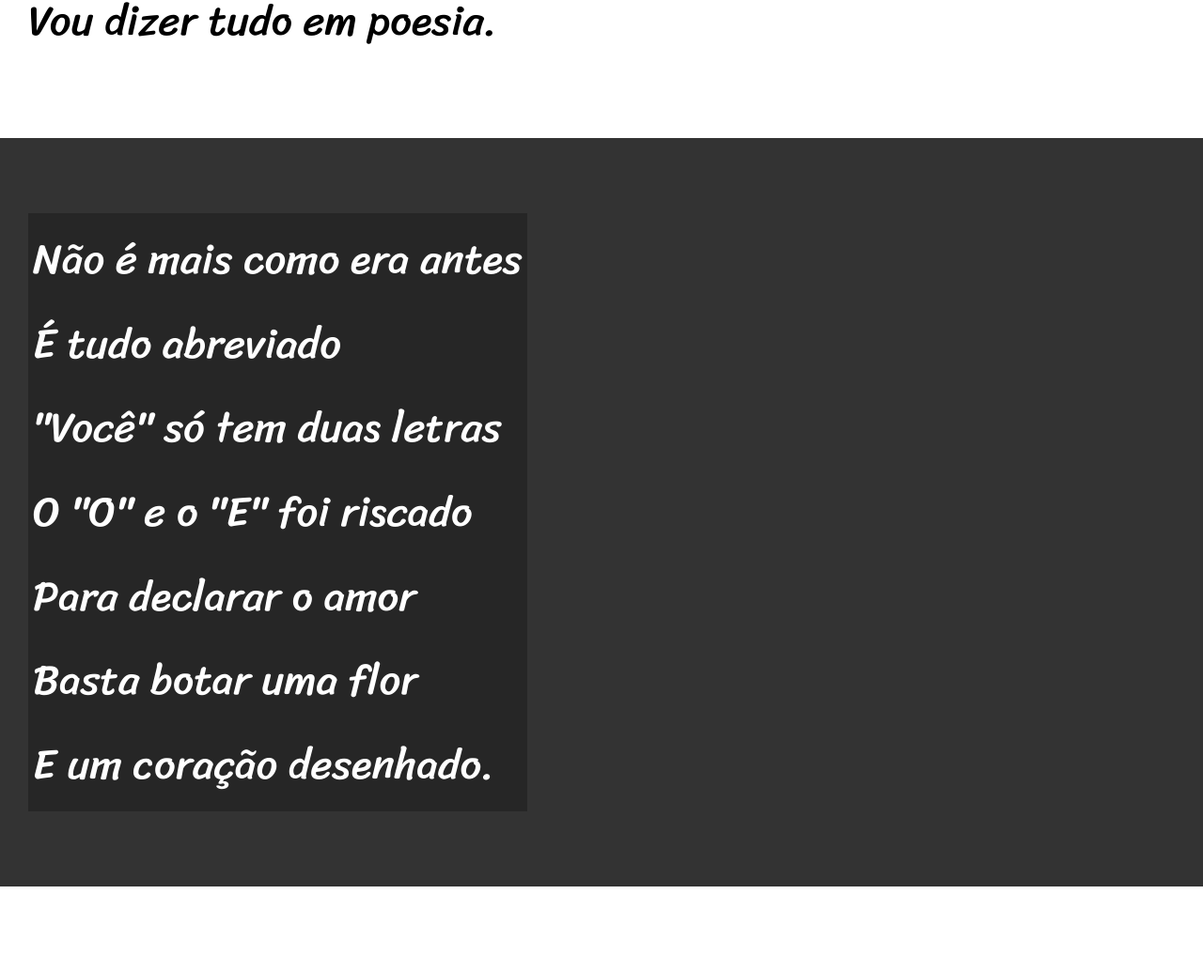
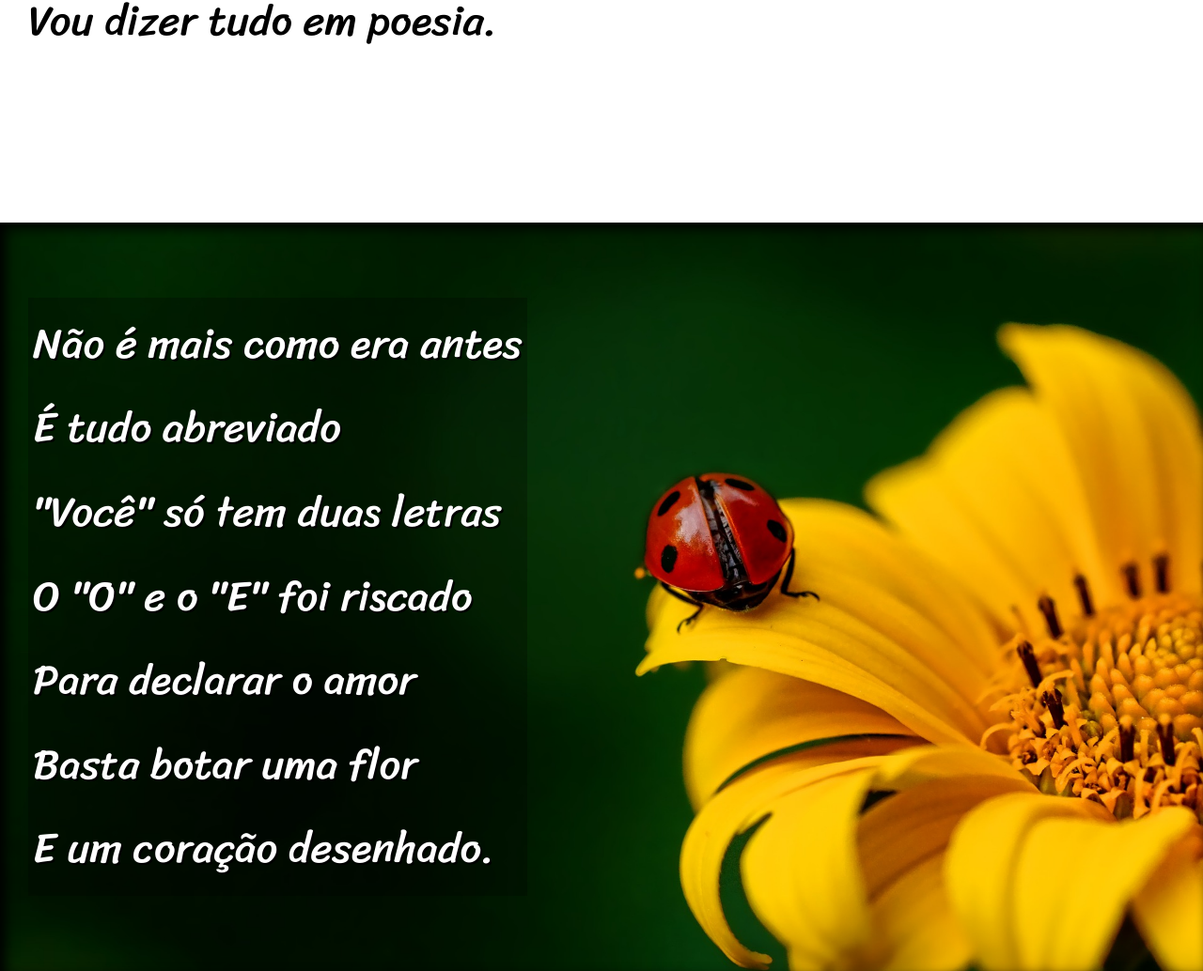
Before and after one commit to danilocesar87/HTML-CSS, a plain HTML site: page Desafios/d012/index.html in a window 1280 px wide. Shown: the part 850-1884 px from the top of the page at 94% size. Drawn offline with Linux system fonts and the light colour scheme.

Commit message:
efeito parallax

```diff
--- a/Desafios/d012/estilo/style.css
+++ b/Desafios/d012/estilo/style.css
@@ -57,6 +57,9 @@ section{
     font-family: var(--fonte3);
     font-size: 3.5vw;
 }
+section > p{
+    padding-bottom: 2em;
+}
 section.normal {
     background-color: white;
     color: black;
@@ -66,11 +69,28 @@ section.normal {
 section.imagem{
     background-color: rgb(51, 51, 51);
     color: white;
+    box-shadow: inset 6px 6px 13px 0px black;
+    background-size: cover;
+    background-attachment: fixed;
 }
 section.imagem > p{
     display: inline-block;
     padding: 5px;
     background-color: rgba(0,0,0,0.253);
+    text-shadow: 2px 2px 0px black;
+}
+
+section#img01{
+    background-image: url(../imagens/background001.jpg);
+    background-position: right center;
+
+
+}
+
+section#img02{
+    background-image: url(../imagens/background002.jpg);
+
+
 }
 footer {
     background-color: black;
--- a/Desafios/d012/index.html
+++ b/Desafios/d012/index.html
@@ -27,7 +27,7 @@
 
 
 
-    <section class="imagem">
+    <section class="imagem" id="img01">
         <p>
             Não é mais como era antes <br>
             É tudo abreviado <br>
@@ -50,6 +50,7 @@
             Agora é .com<br>
             Se o saite é muito bom<br>
             Ele vale um alto preço.<br>
+            <p>
                 Pra piorar a liguagem<br>
                 O emoticom é um risco<br>
                 Tem símbolo para tudo<br>
@@ -58,11 +59,12 @@
                 Pra entender como fica<br>
                 Decifre esse rabisco.<br>
             </p>
+        </p>
     </section>
 
 
 
-    <section class="imagem">
+    <section class="imagem" id="img02">
         <p>
             Tenho saudade das cartas <br>
             Escritas com a própria mão <br>
@@ -85,6 +87,7 @@
             Abriu outro aplicativo <br>
             O mundo ficou cativo <br>
             Da tecnologia do agora. <br>
+            <p>
                 Felizmente, pra orar<br>
                 Não precisa de internet <br>
                 Deus escuta todo mundo <br>
@@ -93,6 +96,7 @@
                 Seus lábios são aparelhos <br>
                 Deixe que Deus interprete. <br>
             </p>
+        </p>
         </section>
     <footer>
         <p>Site Criado por Danilo César para Curso em video</p>
```
Also changed, not shown: 1 other file. Lines whose indentation alone changed are shown as unchanged.
